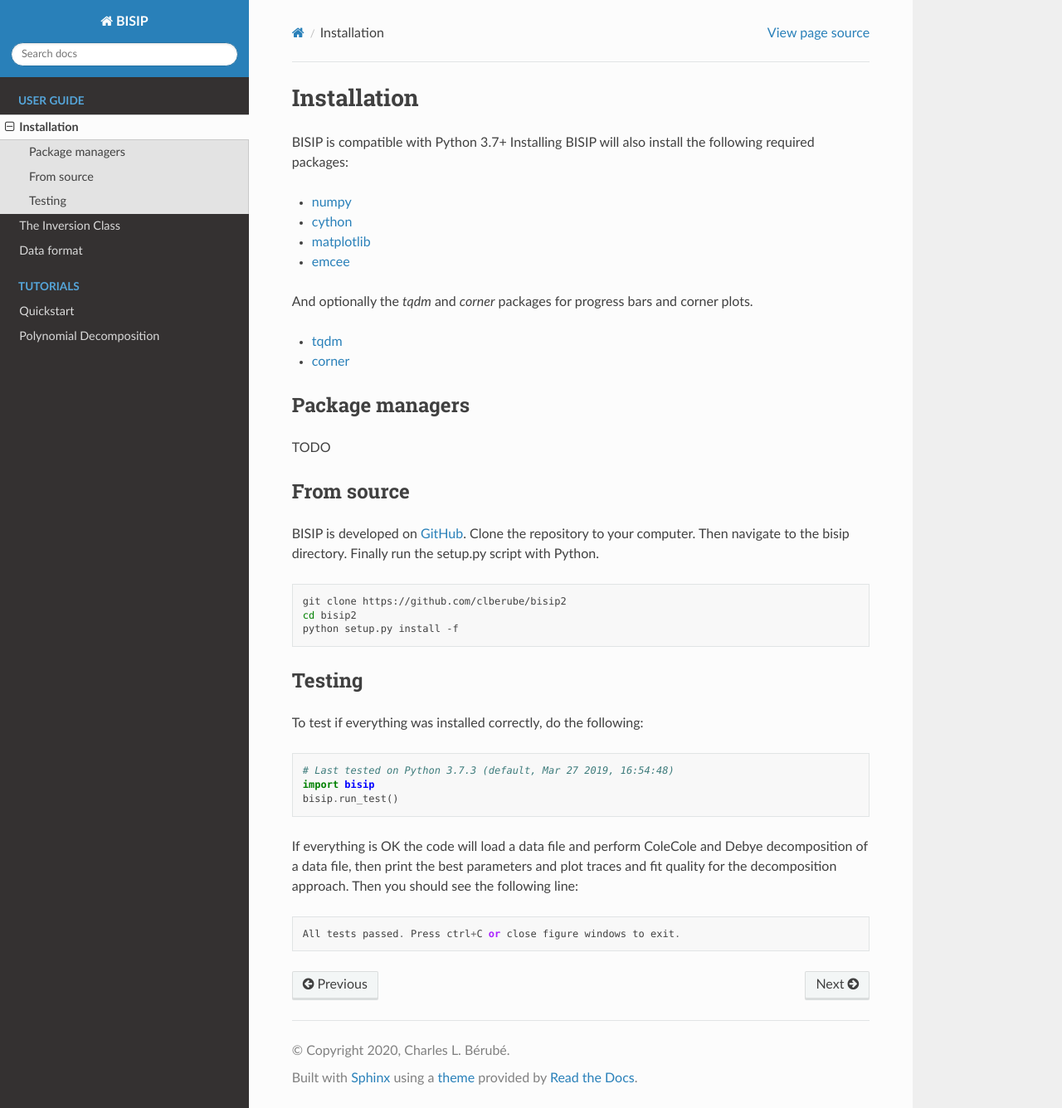
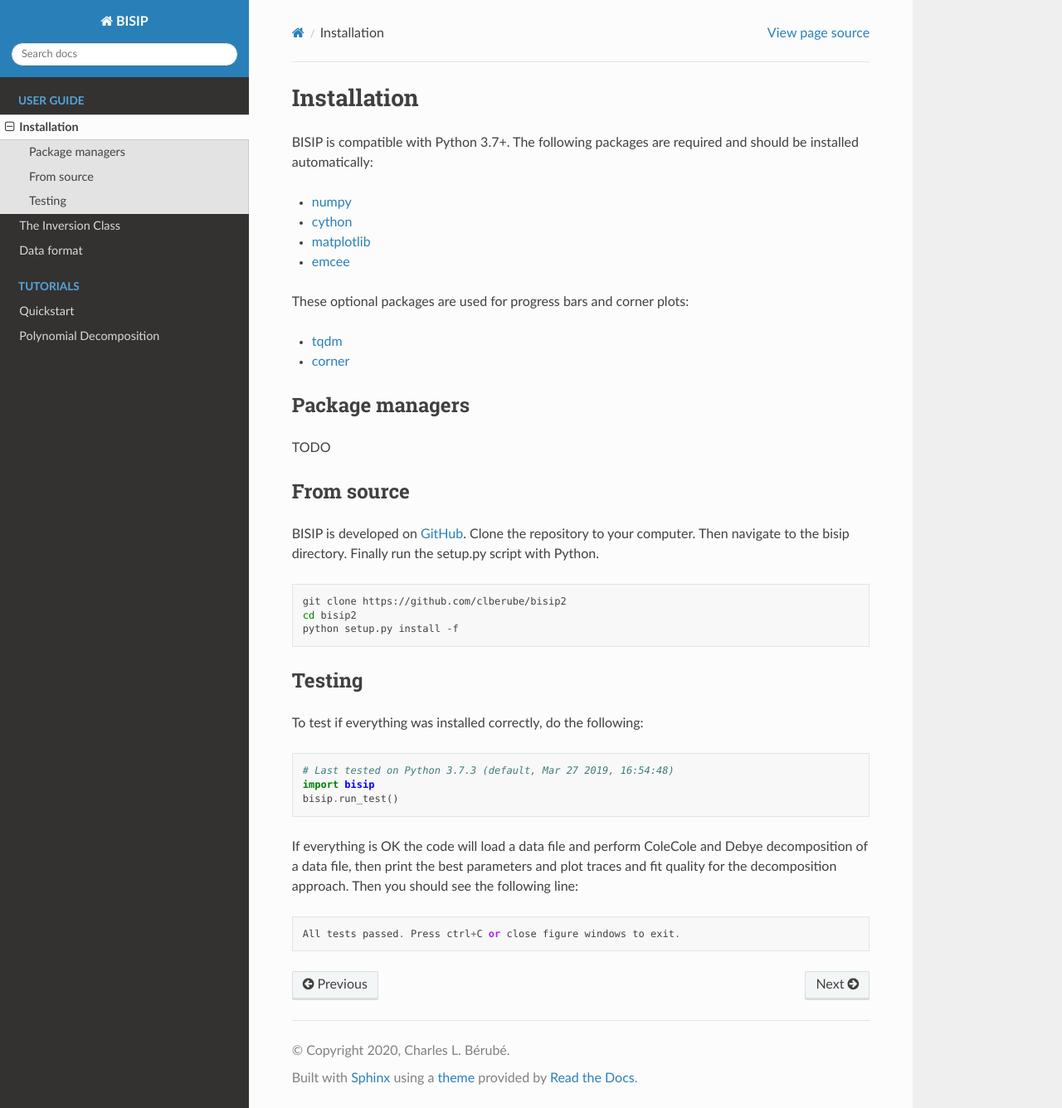
Before and after one commit to clberube/bisip2, a Sphinx documentation site: the page built from docs/user/install.rst, in a window 1280 px wide and 1336 px high. Shown: the whole window at 83% size. Built offline with Sphinx 7.4.7 and the Read the Docs theme 2.0.0, drawn with Linux system fonts in a browser that asks for light colours.

```diff
--- a/docs/user/install.rst
+++ b/docs/user/install.rst
@@ -3,15 +3,15 @@
 Installation
 ============
 
-BISIP is compatible with Python 3.7+
-Installing BISIP will also install the following required packages:
+BISIP is compatible with Python 3.7+. The following packages are required
+and should be installed automatically:
 
 - `numpy <https://numpy.org/>`_
 - `cython <https://cython.org/>`_
 - `matplotlib <https://matplotlib.org/>`_
 - `emcee <https://emcee.readthedocs.io/en/stable/>`_
 
-And optionally the `tqdm` and `corner` packages for progress bars and corner plots.
+These optional packages are used for progress bars and corner plots:
 
 - `tqdm <https://tqdm.github.io/>`_
 - `corner <https://corner.readthedocs.io/en/latest/>`_
--- a/setup.py
+++ b/setup.py
@@ -4,7 +4,7 @@
 # @Date:   05-03-2020
 # @Email:  charles@goldspot.ca
 # @Last modified by:   charles
-# @Last modified time: 2020-03-12T19:11:30-04:00
+# @Last modified time: 2020-03-12T19:11:44-04:00
 # -*- coding: utf-8 -*-
 """
 Created on Fri Sep 29 16:18:50 2017
@@ -16,6 +16,7 @@ from setuptools import setup, find_packages
 
 from distutils.extension import Extension
 import numpy
+
 
 SRC_DIR = 'src'
 PACKAGES = find_packages(where=SRC_DIR)
```
